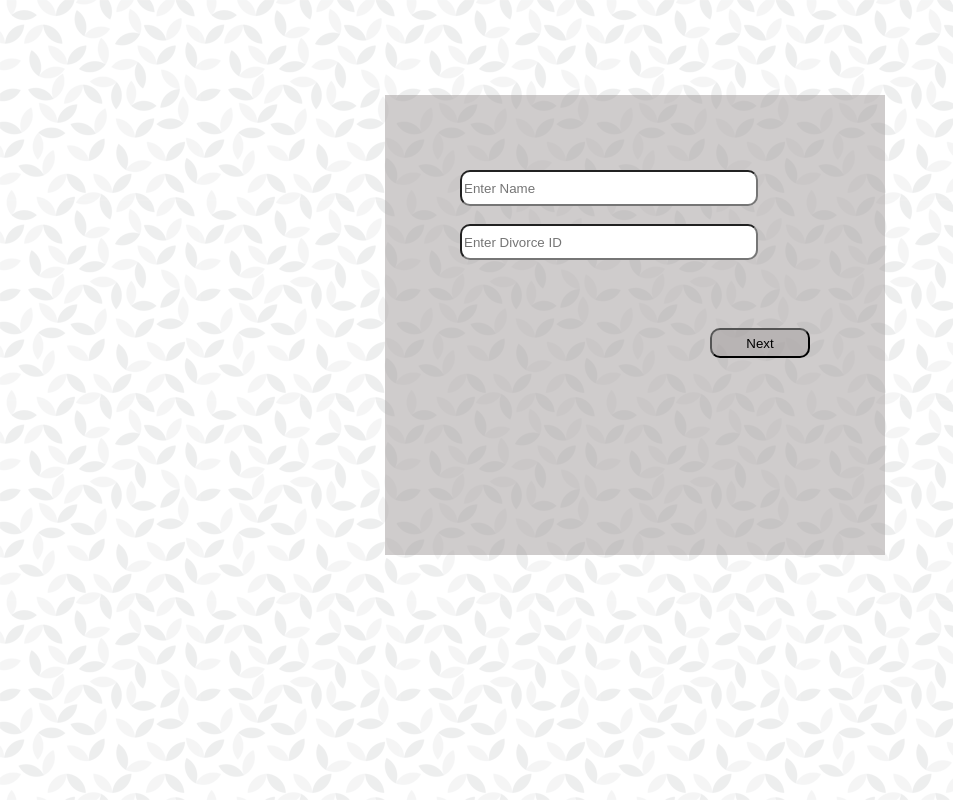
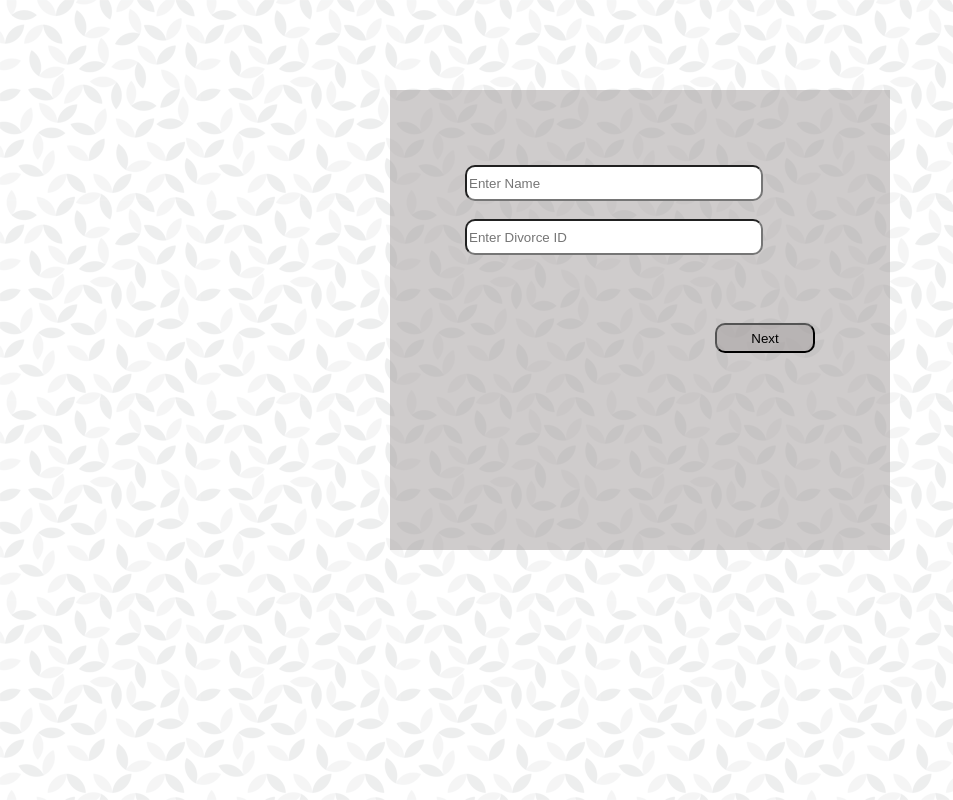
Before and after one commit to vidisharaut/Basic-form, a plain HTML site: page index.html in a window 1280 px wide. Shown: the whole page, without its empty margins (0-953 px from the left). Drawn offline with Linux system fonts and the light colour scheme.

Commit message:
Add existing file

```diff
--- a/style.css
+++ b/style.css
@@ -1,12 +1,14 @@
 body{
     background-image: url("/geometric-leaves.png");
-    margin:95px 385px;
 }
 #tab1{
     background: #a59f9f88;
     width:350px;
     height:310px;
     padding: 75px;
+    position:absolute;
+    top: 90px;
+    left: 390px;
 }
 input{
     width:290px;
```
